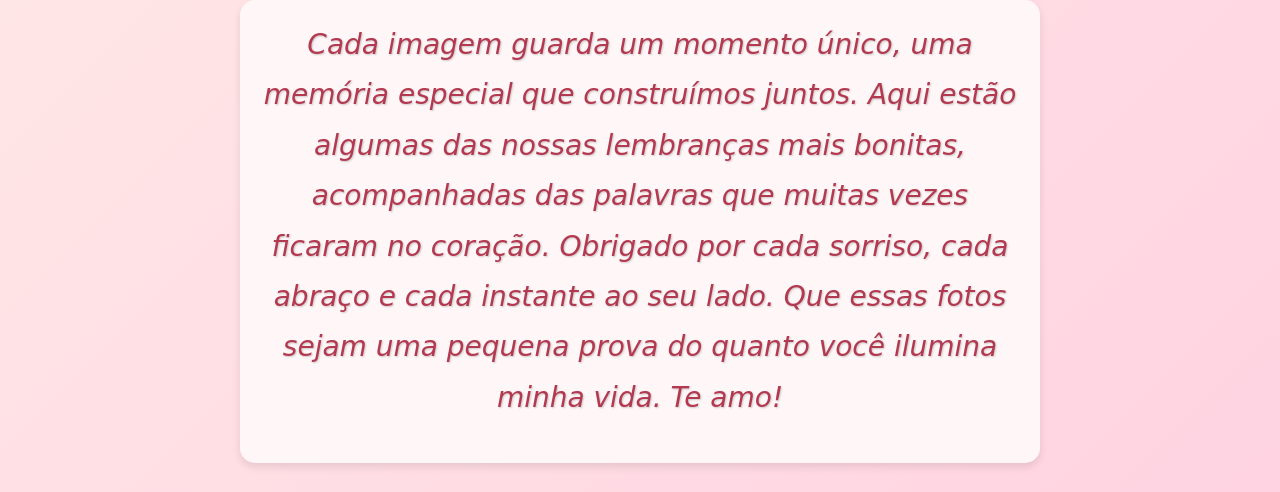
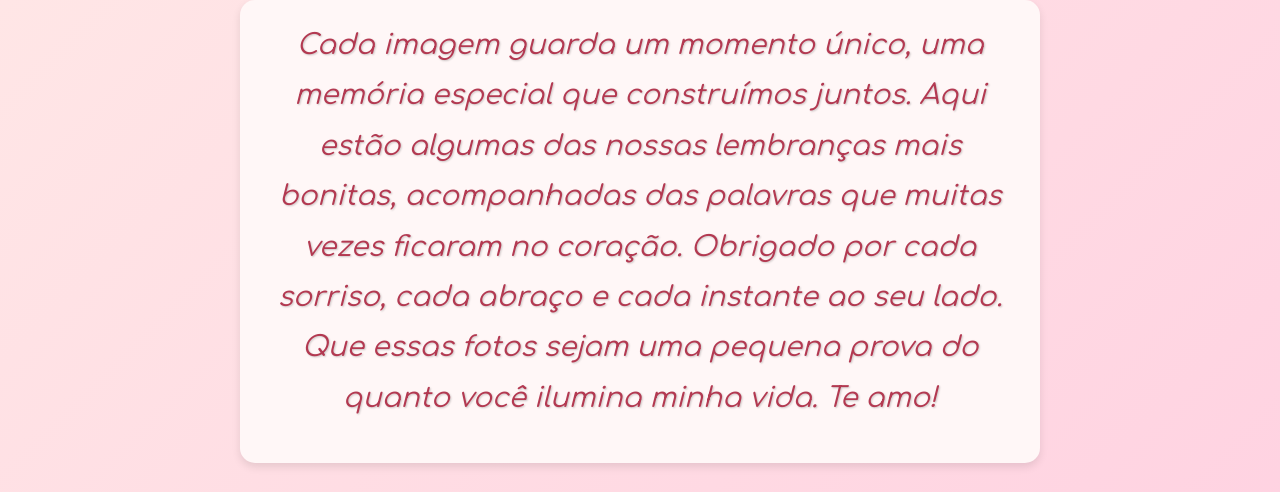
Before and after one commit to Medalbogos/PresenteAmor, a plain HTML site: page pagina2.html in a window 1280 px wide. Shown: the top 492 px of the page. Drawn offline with nearby package versions, Linux system fonts and the light colour scheme.

Commit message:
Update pagina2.css

```diff
--- a/Css/pagina2.css
+++ b/Css/pagina2.css
@@ -59,7 +59,6 @@ p{
 }
 
 .texto-destaque {
-    font-family: 'Great Vibes', cursive;
     font-size: 28px;
     text-align: center;
     color: #b33951;
```
